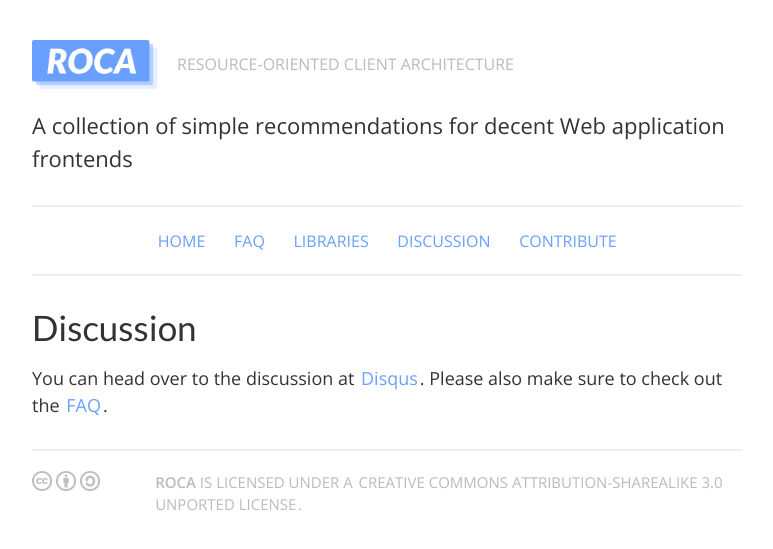
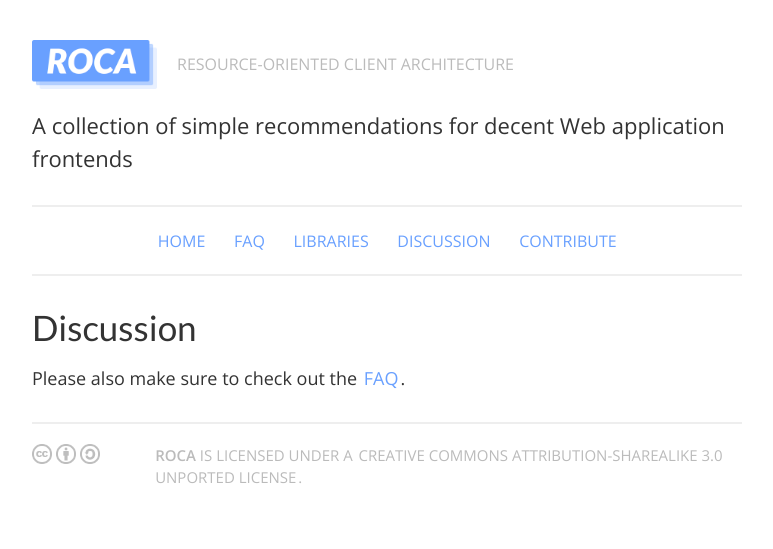
Before and after one commit to innoq/ROCA, a Jekyll site: the page built from discussion.html, in a window 1280 px wide. Shown: the top 549 px of the page, without its empty margins (128-901 px from the left). Built offline with Jekyll 4.4.1, drawn with Linux system fonts in a browser that asks for light colours; comment, search, counter and statistics services are not loaded; some of the changed lines change nothing that is shown.

Commit message:
update DISQUS integration

```diff
--- a/discussion.html
+++ b/discussion.html
@@ -6,18 +6,25 @@
 <h2>Discussion</h2>
 
 <p id="disqus_fallback">
-  You can head over to the discussion at
-  <a href="https://disqus.com/home/discussion/roca-style/roca_resource_oriented_client_architecture_discussion/">Disqus</a>.
+  <noscript>
+    You can head over to the discussion at
+    <a rel="nofollow" href="https://disqus.com/home/discussion/roca-style/roca_resource_oriented_client_architecture_discussion/">Disqus</a>.
+  </noscript>
   Please also make sure to check out the <a href='/faq.html'>FAQ</a>.
 </p>
 
-<div id="disqus_thread" />
+<div id="disqus_thread"></div>
 
-<script charset="utf-8"
-	src="http://cachedcommons.org/cache/jquery/1.4.2/javascripts/jquery.js"
-	type="text/javascript"></script>
-<script charset="utf-8"
-	src="http://cachedcommons.org/cache/jquery-disqus/1.0.0/javascripts/jquery-disqus.js"
-	type="text/javascript"></script>
+<script type="text/javascript">
+    /* * * CONFIGURATION VARIABLES * * */
+    // Required: on line below, replace text in quotes with your forum shortname
+    var disqus_shortname = 'roca-style';
+    var disqus_url = "http://roca-style.org/discussion.html"; // Important to show the correct thread
 
-<script charset="utf-8" src="js/application.js" type="text/javascript"></script>
+    /* * * DON'T EDIT BELOW THIS LINE * * */
+    (function() {
+        var dsq = document.createElement('script'); dsq.type = 'text/javascript'; dsq.async = true;
+        dsq.src = '//' + disqus_shortname + '.disqus.com/embed.js';
+        (document.getElementsByTagName('head')[0] || document.getElementsByTagName('body')[0]).appendChild(dsq);
+    })();
+</script>
--- a/js/application.js
+++ /dev/null
@@ -1,31 +0,0 @@
-(function($){
-
-	$(function() {
-	  if(!$.disqus) {
-			// Quick exit if the Disqus plugin is missing for whatever reason
-			return;
-		}
-		$('#disqus_thread').disqus({
-			domain:     "roca-style",
-			title:      document.title,
-			developer:  window.location.hostname.match(/localhost|0\.0\.0\.0|127\.0\.0\.1/) ? 1 : 0,
-			show_count: true,
-			prettify:   false,
-			markdown:   false,
-			// iframe_css: "http://somewhere.com/stylesheets/disqus.css",
-			ready: function() {
-				// this is when your disqus comments finally load
-				console.log("Comment count: " + $.disqus.commentCount().toString());
-				console.log("Reaction count: " + $.disqus.reactionCount().toString());
-				$('#disqus_fallback').remove();
-			},
-			added: function(comments) {
-				// do something with the newly added comment divs.
-			},
-			edit: function(textarea) {
-				// called when someone clicks the "reply" button.
-			}
-		});
-	});
-
-}(jQuery));
```
